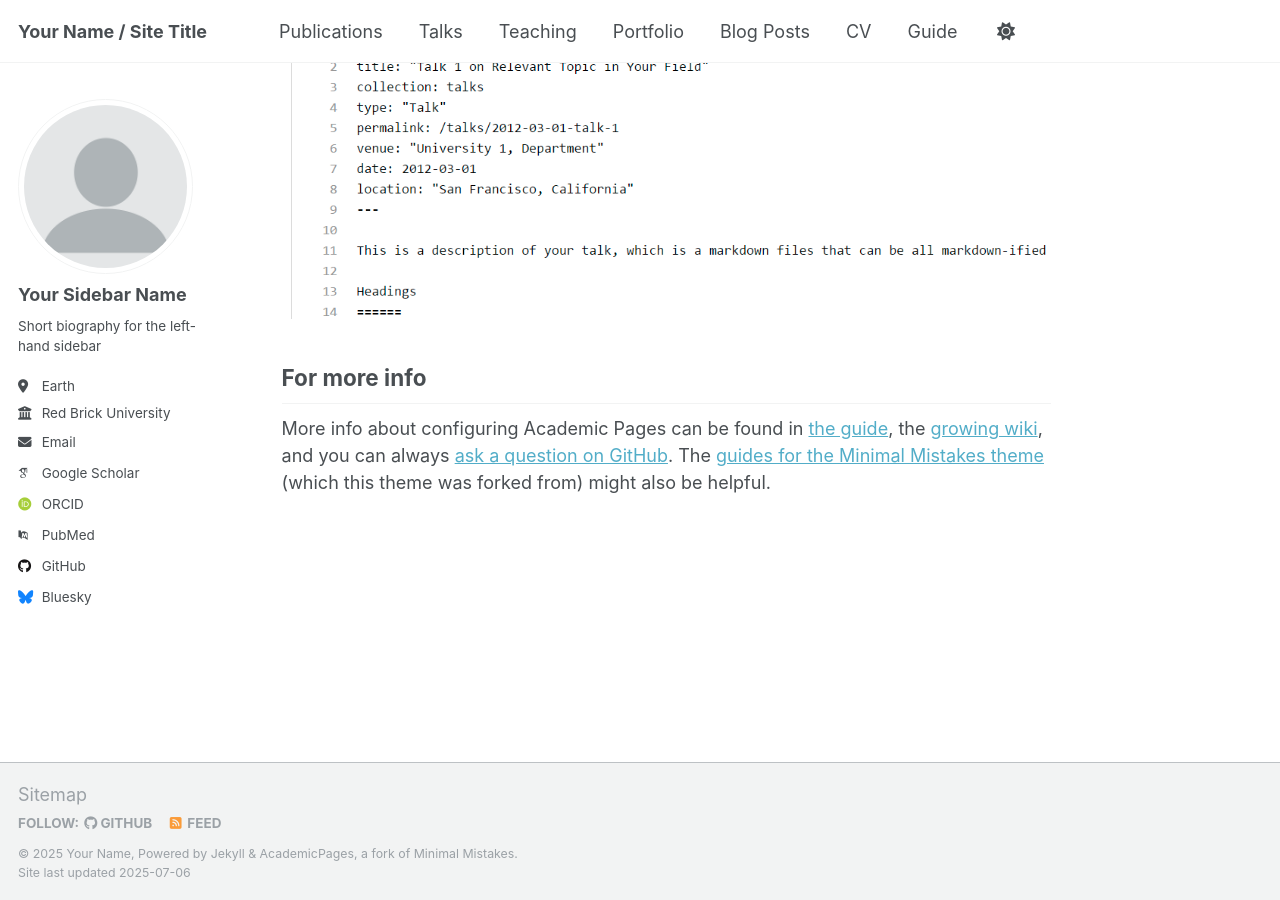
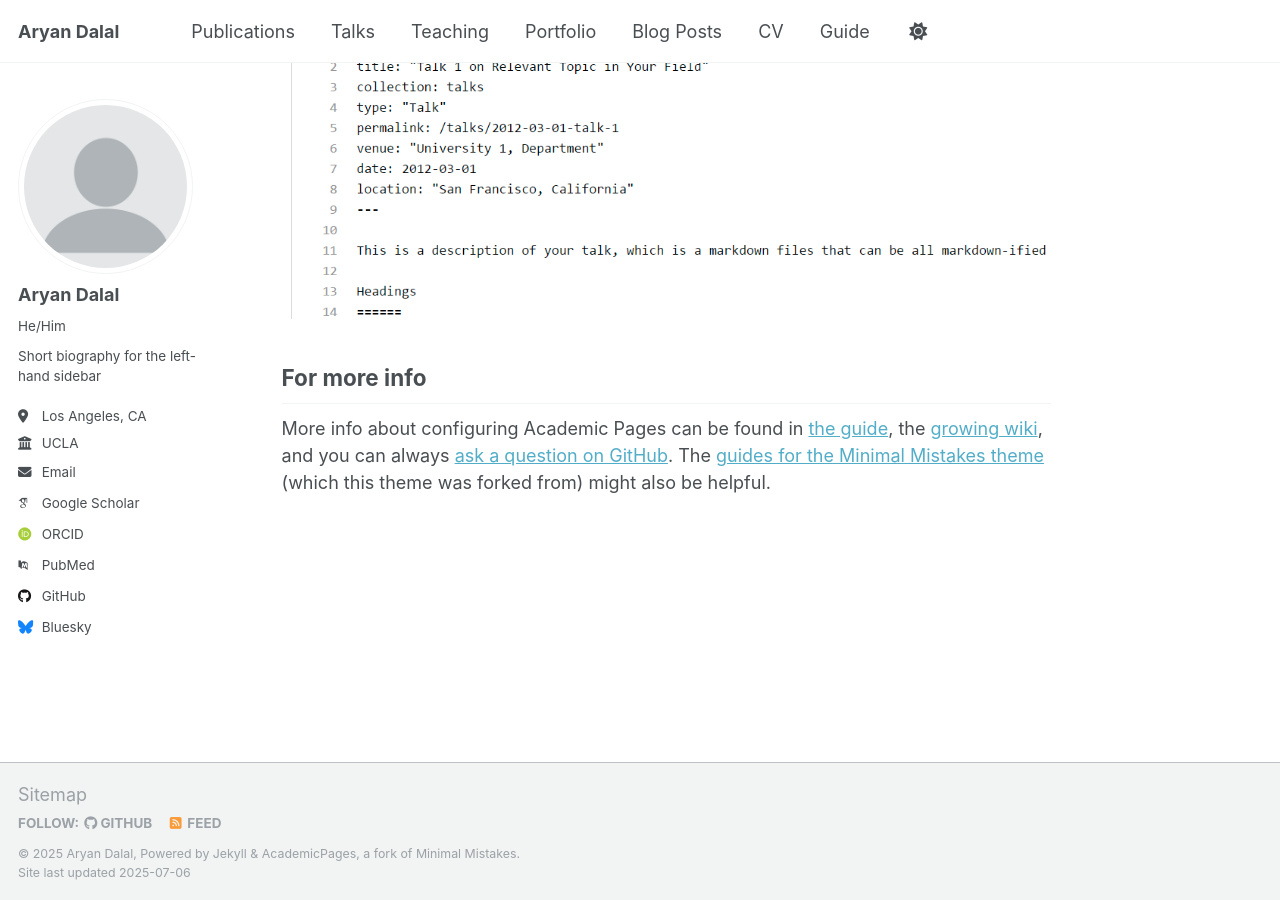
Before and after one commit to DalalAryan/DalalAryan.github.io, a Jekyll site: the page built from _pages/about.md, in a window 1280 px wide and 900 px high, scrolled down 2880 px. Built offline with Jekyll 4.4.1, drawn with Linux system fonts in a browser that asks for light colours; some web fonts are replaced; a script that is not in the unit is left out.

Commit message:
Update _config.yml

```diff
--- a/_config.yml
+++ b/_config.yml
@@ -9,13 +9,13 @@
 # Basic Site Settings
 locale                   : "en-US"
 site_theme               : "default"
-title                    : "Your Name / Site Title"
+title                    : "Aryan Dalal"
 title_separator          : "-"
-name                     : &name "Your Name"
+name                     : &name "Aryan Dalal"
 description              : &description "personal description"
-url                      : https://academicpages.github.io # the base hostname & protocol for your site e.g. "https://[your GitHub username].github.io" or if you already have some other page hosted on Github then use "https://[your GitHub username].github.io/[Your Repo Name]"
+url                      : https://calcpika.github.io # the base hostname & protocol for your site e.g. "https://[your GitHub username].github.io" or if you already have some other page hosted on Github then use "https://[your GitHub username].github.io/[Your Repo Name]"
 baseurl                  : "" # the subpath of your site, e.g. "/blog"
-repository               : "academicpages/academicpages.github.io"
+repository               : "calcpika/calcpika.github.io"
 
 # Site Author - The following control what appear as part of the author content on the side bar.
 #               If a field is blank the icon and link will not appear, otherwise it will be shown.
@@ -23,13 +23,13 @@
 author:
   # Biographic information
   avatar           : "profile.png"
-  name             : "Your Sidebar Name"
-  pronouns         : # example: "she/her"
+  name             : "Aryan Dalal"
+  pronouns         : "He/Him"
   bio              : "Short biography for the left-hand sidebar"
-  location         : "Earth"
-  employer         : "Red Brick University"
+  location         : "Los Angeles, CA"
+  employer         : "UCLA"
   uri              : # URL
-  email            : "none@example.org"
+  email            : "aryandalal@ucla.edu"
 
   # Academic websites
   academia         : # URL
```
